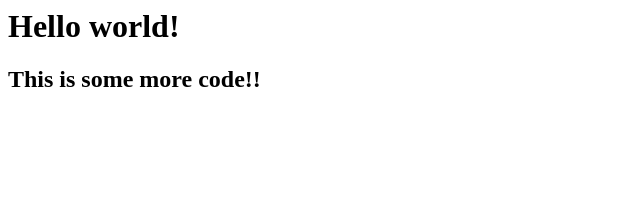
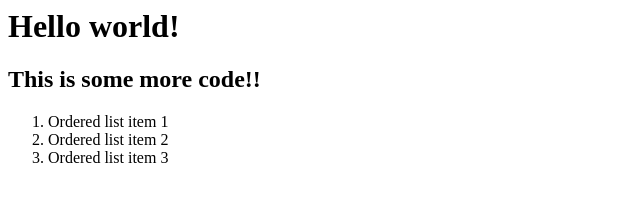
Before and after one commit to mmeigooni/test3, a plain HTML site: page index.html in a window 1280 px wide. Shown: the whole page, without its empty margins (0-640 px from the left). Drawn offline with Linux system fonts and the light colour scheme.

Commit message:
added some ordered list items

```diff
--- a/index.html
+++ b/index.html
@@ -1,2 +1,7 @@
 <h1>Hello world!</h1>
 <h2>This is some more code!!</h2>
+<ol>
+  <li>Ordered list item 1</li>
+  <li>Ordered list item 2</li>
+  <li>Ordered list item 3</li>
+</ol>
```
